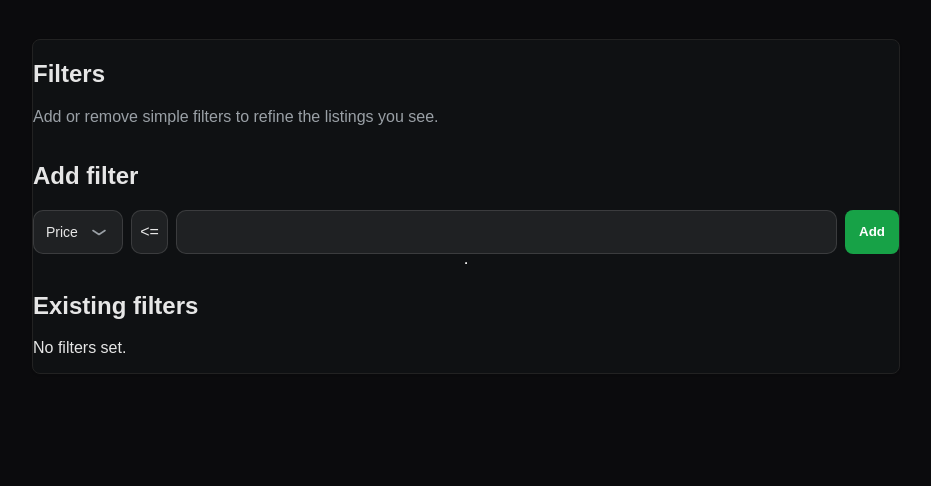
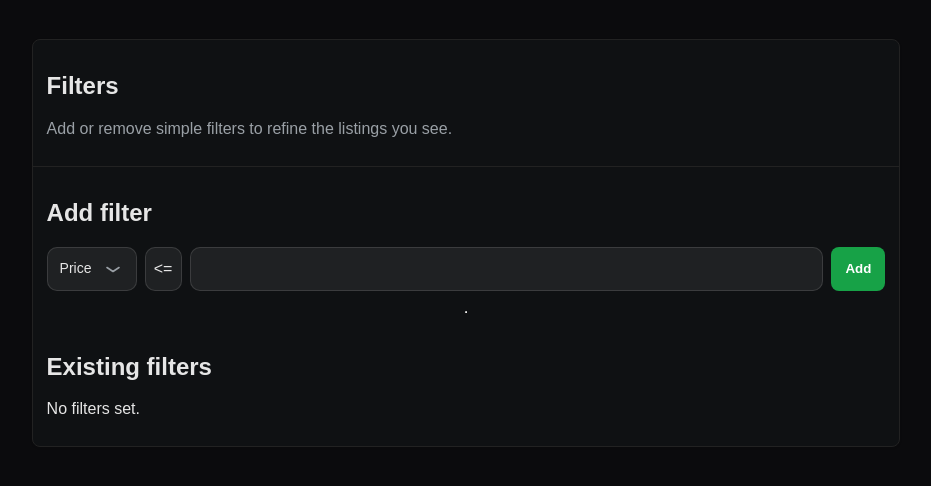
Before and after one commit to KnotATypo/Rent-Finder, a Flask app: template src/rent_finder/templates/set_filters.html in a window 1280 px wide. Shown: the part 49-535 px from the top of the page, without its empty margins (174-1105 px from the left). Run offline with Flask 3, Linux system fonts and the light colour scheme; the template is opened without the code that fills it, so the values that code supplies are empty; parts of the project's set-up code (start-up, migrations or seed data) failed here and were passed over.

```diff
--- a/src/rent_finder/static/css/style.css
+++ b/src/rent_finder/static/css/style.css
@@ -542,7 +542,7 @@ body.listing-page .blurb {
     padding: 10px 12px;
     border-radius: 10px;
     font-size: 14px;
-    line-height: 1;
+    line-height: 1.4;
     height: 44px;
     box-sizing: border-box;
 }
@@ -674,14 +674,6 @@ body.listing-page .blurb {
     border-radius: 0 8px 8px 0;
     flex: 0 0 auto;
     border-left: none;
-}
-
-.form-controls select:hover {
-    border-color: rgba(255, 255, 255, 0.18);
-}
-
-.form-controls .btn:hover {
-    transform: translateY(-1px);
 }
 
 @media (max-width: 420px) {
@@ -826,9 +818,14 @@ body.listing-page .blurb {
     transition: transform .12s ease, box-shadow .12s ease;
 }
 
-.card:hover {
-    transform: translateY(-4px);
-    box-shadow: 0 4px 14px rgba(0, 0, 0, 0.08);
+.card-header {
+    padding: 0.75rem 0.85rem;
+    border-bottom: 1px solid var(--border);
+}
+
+.card-body {
+    padding: 0.75rem 0.85rem;
+    display: block;
 }
 
 .card__image {
```
